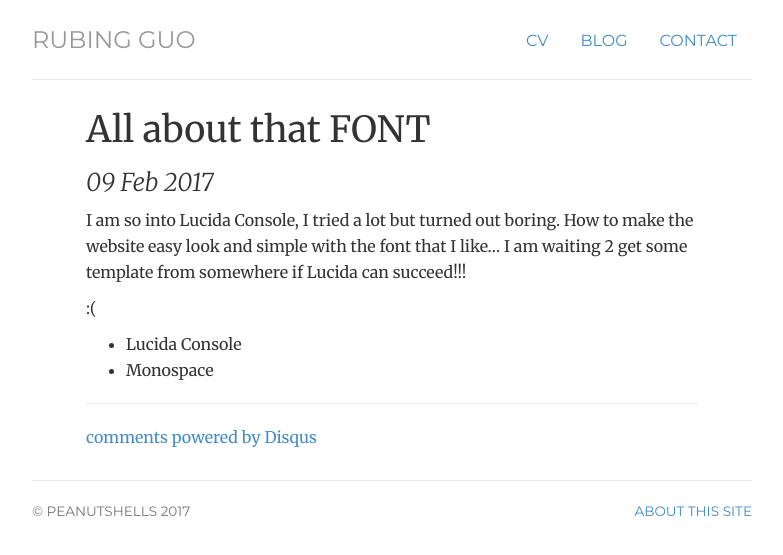
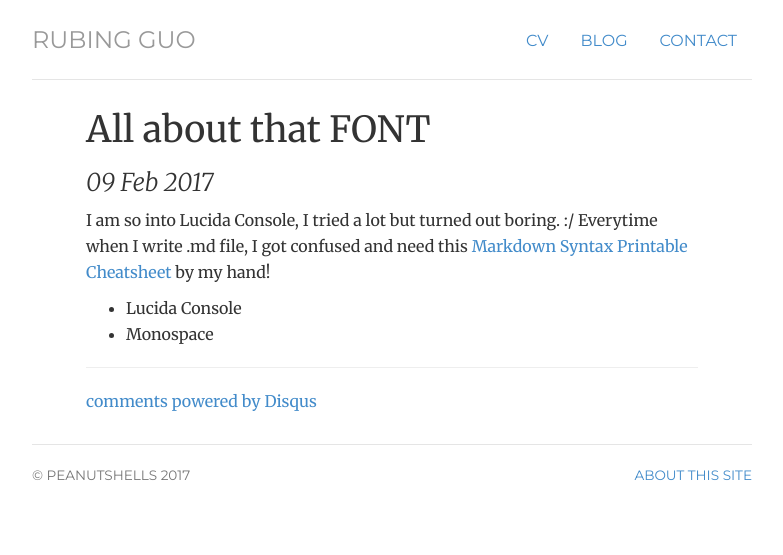
Before and after one commit to flower-joke/peanutshells.github.io, a Jekyll site: the page built from _posts/2017-02-09-all-about-that-font.md, in a window 1280 px wide. Shown: the top 555 px of the page, without its empty margins (248-1031 px from the left). Built offline with Jekyll 4.4.1, drawn with Linux system fonts in a browser that asks for light colours; our own code applies the rules of GitHub Pages for plain Markdown files; comment, search, counter and statistics services are not loaded.

Commit message:
Update 2017-02-09-all-about-that-font.md

```diff
--- a/_posts/2017-02-09-all-about-that-font.md
+++ b/_posts/2017-02-09-all-about-that-font.md
@@ -4,11 +4,8 @@ date: 2017-02-09
 
 ---
 
-I am so into Lucida Console, I tried a lot but turned out boring.
-How to make the website easy look and simple with the font that I like... I am waiting 2 get some template from somewhere if Lucida can succeed!!!
-
-:(
-
+I am so into Lucida Console, I tried a lot but turned out boring. :/
+Everytime when I write .md file, I got confused and need this [Markdown Syntax Printable Cheatsheet](http://packetlife.net/media/library/16/Markdown.pdf/) by my hand!
 
 * Lucida Console
 * Monospace
```
